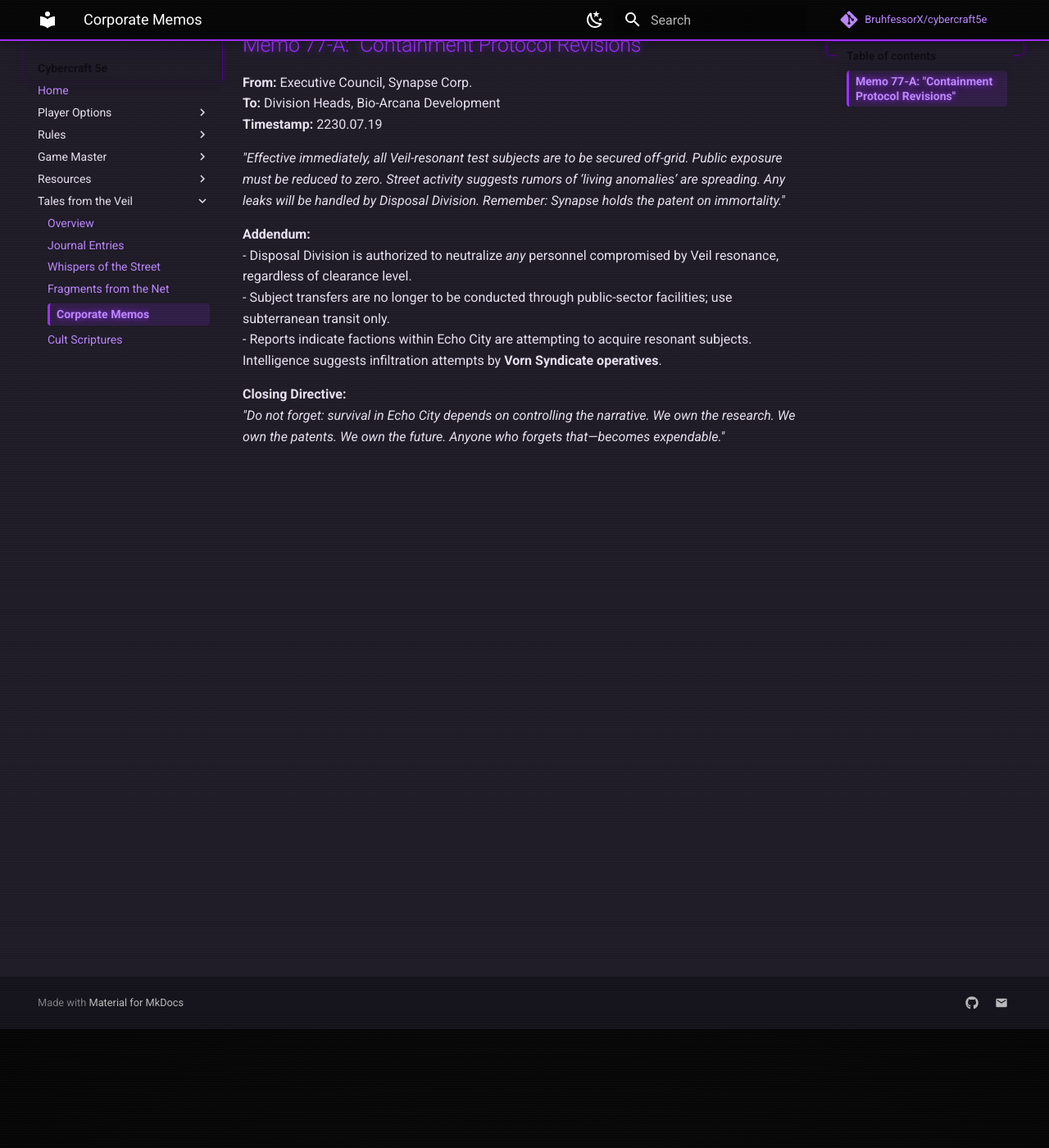
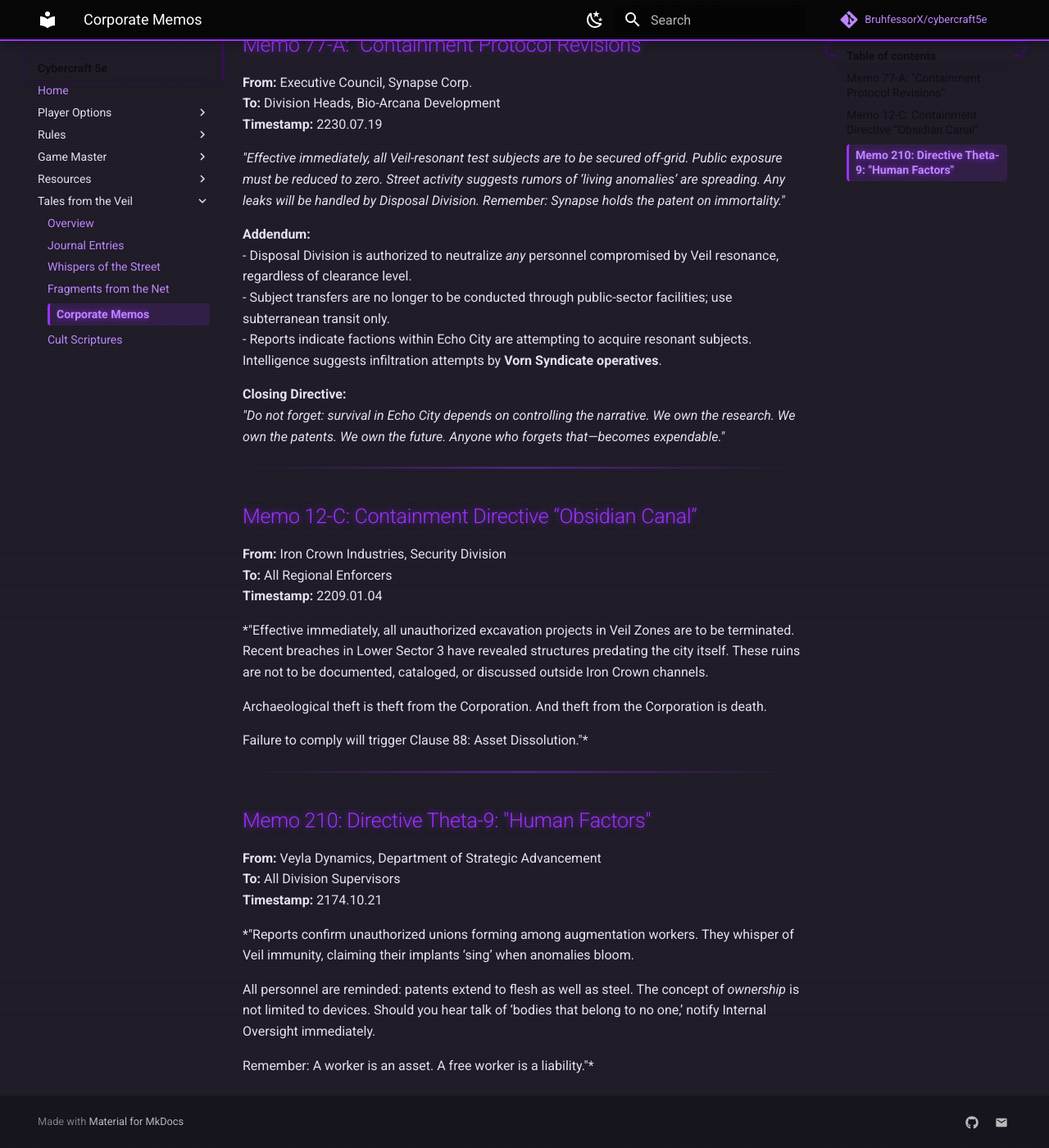
Before and after one commit to BruhfessorX/cybercraft5e, an MkDocs documentation site: the page built from docs/tales-from-the-veil/corporate-memos.md, in a window 1280 px wide and 1400 px high, scrolled down 145 px. Shown: the whole window at 82% size. Built offline with MkDocs 1.6.1 and Material for MkDocs 9.7.7, drawn with Linux system fonts in a browser that asks for light colours; comment, search, counter and statistics services are not loaded.

Commit message:
More tales-from-the-veils entries

```diff
--- a/docs/tales-from-the-veil/corporate-memos.md
+++ b/docs/tales-from-the-veil/corporate-memos.md
@@ -13,3 +13,31 @@
 
 **Closing Directive:**
 *"Do not forget: survival in Echo City depends on controlling the narrative. We own the research. We own the patents. We own the future. Anyone who forgets that—becomes expendable."*
+
+---
+
+## Memo 12-C: Containment Directive “Obsidian Canal”
+
+**From:** Iron Crown Industries, Security Division
+**To:** All Regional Enforcers
+**Timestamp:** 2209.01.04
+
+*"Effective immediately, all unauthorized excavation projects in Veil Zones are to be terminated. Recent breaches in Lower Sector 3 have revealed structures predating the city itself. These ruins are not to be documented, cataloged, or discussed outside Iron Crown channels.
+
+Archaeological theft is theft from the Corporation. And theft from the Corporation is death.
+
+Failure to comply will trigger Clause 88: Asset Dissolution."*
+
+---
+
+## Memo 210: Directive Theta-9: "Human Factors"
+
+**From:** Veyla Dynamics, Department of Strategic Advancement
+**To:** All Division Supervisors
+**Timestamp:** 2174.10.21
+
+*"Reports confirm unauthorized unions forming among augmentation workers. They whisper of Veil immunity, claiming their implants ‘sing’ when anomalies bloom.
+
+All personnel are reminded: patents extend to flesh as well as steel. The concept of *ownership* is not limited to devices. Should you hear talk of ‘bodies that belong to no one,’ notify Internal Oversight immediately.
+
+Remember: A worker is an asset. A free worker is a liability."*
```
Also changed, not shown: docs/tales-from-the-veil/cult-scriptures.md (+10 -0 lines), docs/tales-from-the-veil/fragments-net.md (+28 -0 lines), docs/tales-from-the-veil/journal-entries.md (+25 -1 lines), docs/tales-from-the-veil/whispers-street.md (+13 -1 lines).
